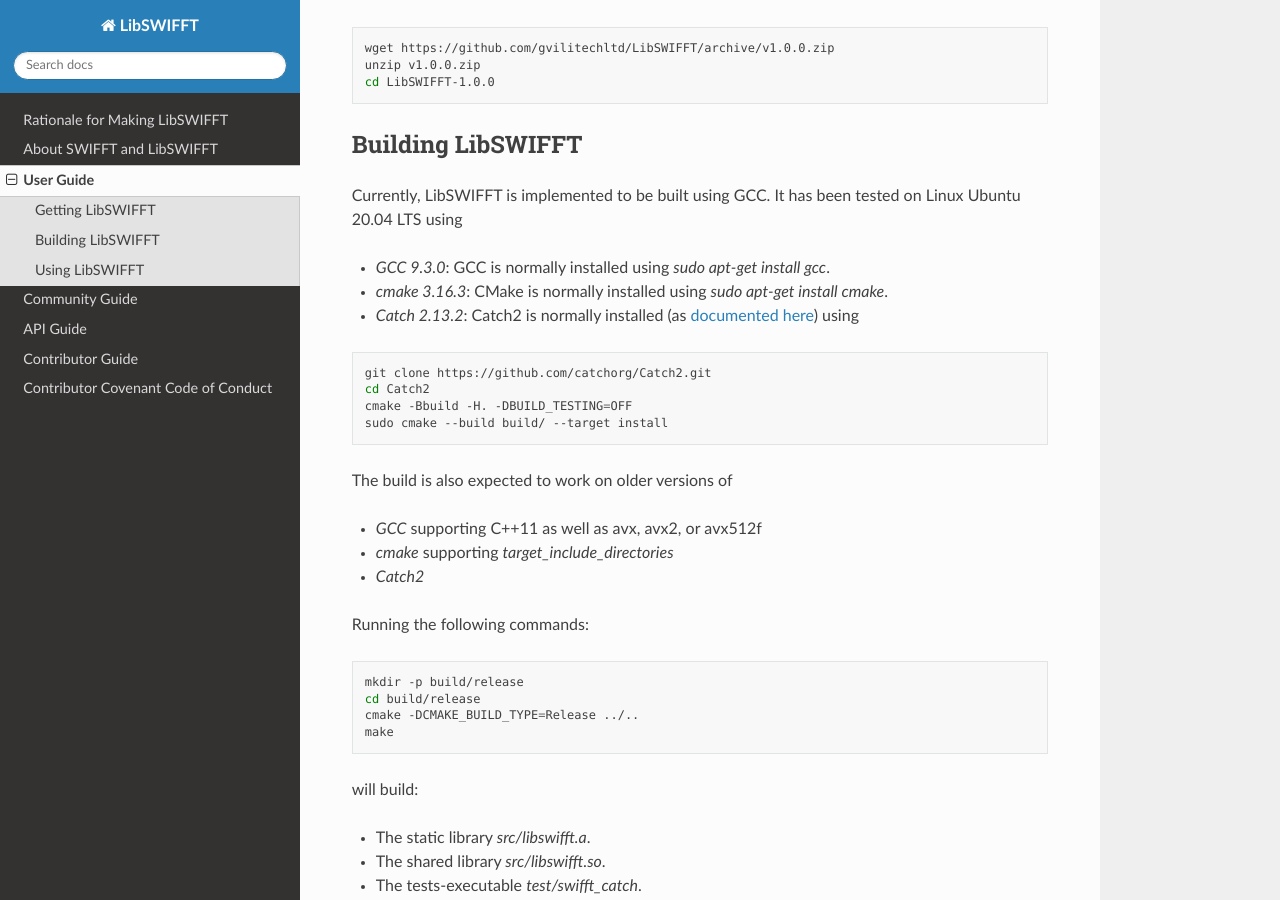
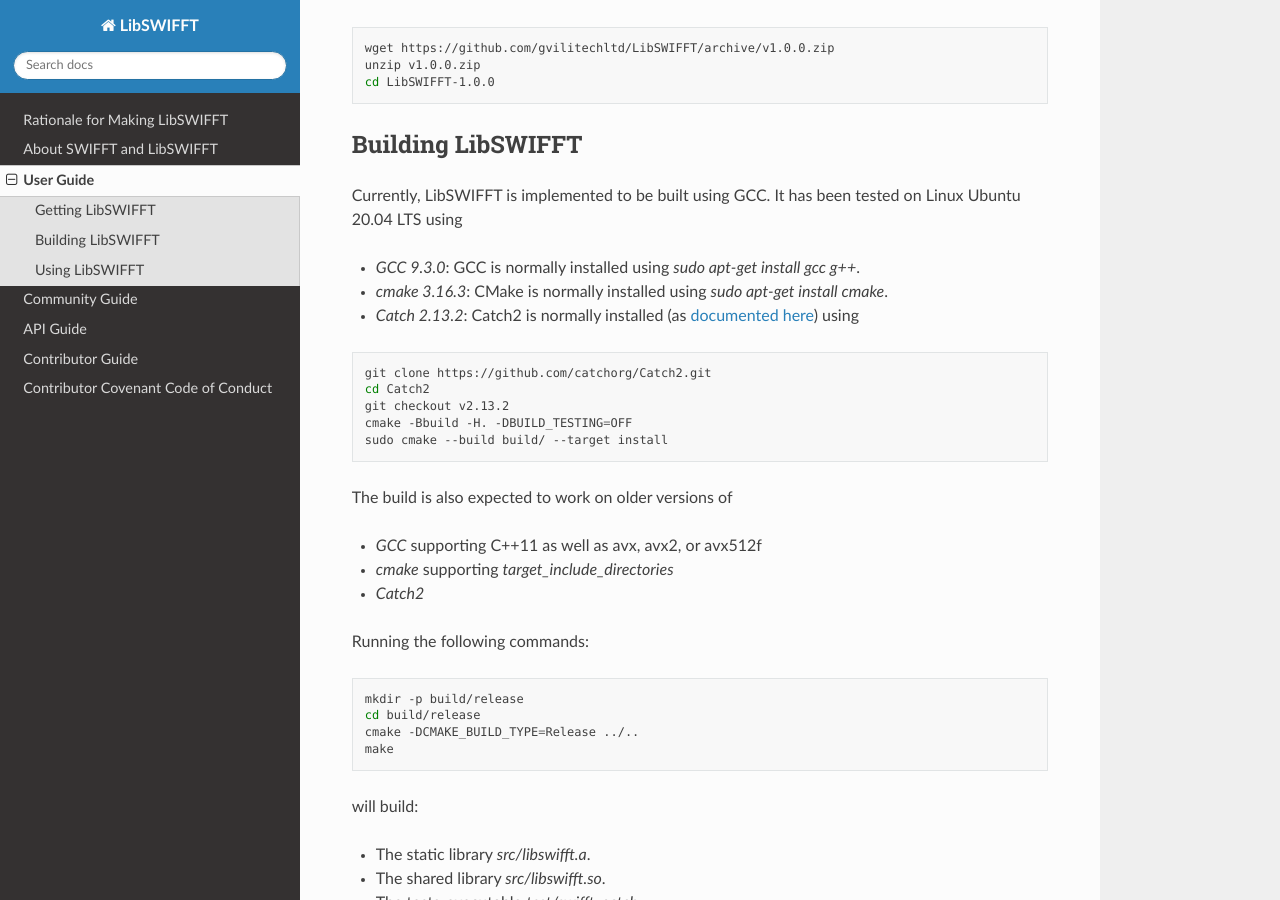
Before and after one commit to gvilitechltd/LibSWIFFT, a Sphinx documentation site: the page built from docs/user-guide.rst, in a window 1280 px wide and 900 px high, scrolled down 555 px. Built offline with Sphinx 7.4.7 and the Read the Docs theme 2.0.0, drawn with Linux system fonts in a browser that asks for light colours; the version number could not be read and is left out; cross-references to code outside the pages are shown as plain code.

```diff
--- a/docs/user-guide.rst
+++ b/docs/user-guide.rst
@@ -34,7 +34,7 @@ Building LibSWIFFT
 
 Currently, LibSWIFFT is implemented to be built using GCC. It has been tested on Linux Ubuntu 20.04 LTS using
 
-- `GCC 9.3.0`: GCC is normally installed using `sudo apt-get install gcc`.
+- `GCC 9.3.0`: GCC is normally installed using `sudo apt-get install gcc g++`.
 - `cmake 3.16.3`: CMake is normally installed using `sudo apt-get install cmake`.
 - `Catch 2.13.2`: Catch2 is normally installed (as `documented here <https://github.com/catchorg/Catch2/blob/v2.x/docs/cmake-integration.md#installing-catch2-from-git-repository>`_) using
 
@@ -42,6 +42,7 @@ Currently, LibSWIFFT is implemented to be built using GCC. It has been tested on
 
     git clone https://github.com/catchorg/Catch2.git
     cd Catch2
+    git checkout v2.13.2
     cmake -Bbuild -H. -DBUILD_TESTING=OFF
     sudo cmake --build build/ --target install
 
```
Also changed, not shown: README.md (+2 -1 lines).
